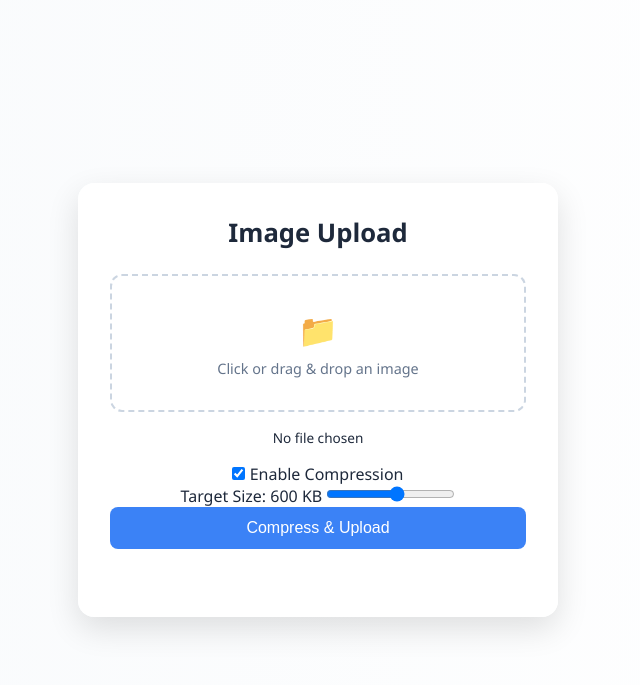
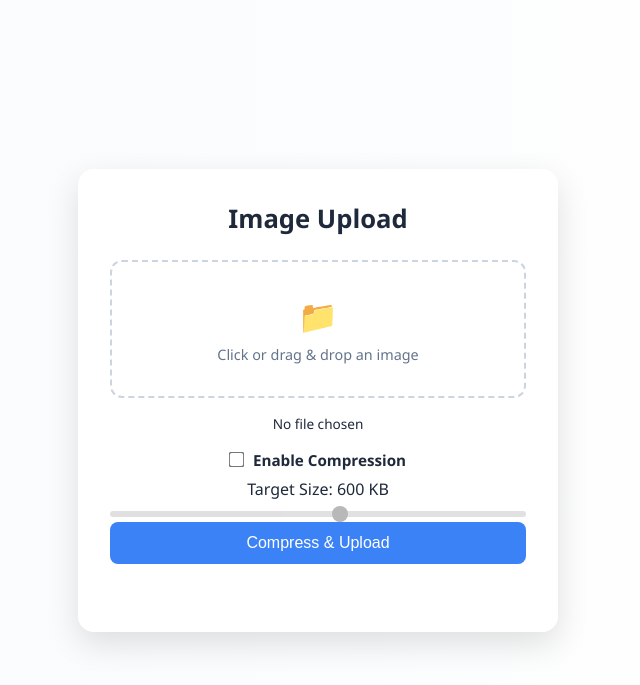
Before and after one commit to bgridtech/images-backend-render, a Flask app: page / in a window 1280 px wide. Shown: the top 685 px of the page, without its empty margins (322-962 px from the left). Run offline with Flask 2, Linux system fonts and the light colour scheme; some libraries are stand-ins or nearby versions.

Commit message:
Update index.html

```diff
--- a/templates/index.html
+++ b/templates/index.html
@@ -7,6 +7,66 @@
   <script src="https://cdn.jsdelivr.net/npm/browser-image-compression@2.0.1/dist/browser-image-compression.js"></script>
   <script src="https://cdn.jsdelivr.net/npm/socket.io-client@4.5.0/dist/socket.io.min.js"></script>
   <link rel="stylesheet" href="/static/style.css">
+  <style>
+    /* Compression checkbox */
+    .compression-toggle {
+      font-weight: bold;
+      font-size: 0.95rem;
+      display: inline-block;
+      margin-bottom: 8px;
+    }
+
+    .compression-toggle input[type="checkbox"] {
+      transform: scale(1.2);
+      margin-right: 6px;
+      cursor: pointer;
+    }
+
+    /* Compression slider */
+    #compressionSlider {
+      width: 100%;
+      height: 6px;
+      border-radius: 5px;
+      background: #ccc;
+      appearance: none;
+      cursor: not-allowed;
+      opacity: 0.6;
+      transition: background 0.2s, opacity 0.2s;
+    }
+
+    #compressionSlider.active {
+      background: #2563eb;
+      cursor: pointer;
+      opacity: 1;
+    }
+
+    #compressionSlider::-webkit-slider-thumb {
+      appearance: none;
+      height: 16px;
+      width: 16px;
+      border-radius: 50%;
+      background: #1e40af;
+      cursor: pointer;
+    }
+
+    #compressionSlider:disabled::-webkit-slider-thumb {
+      background: #888;
+      cursor: not-allowed;
+    }
+
+    #compressionSlider::-moz-range-thumb {
+      height: 16px;
+      width: 16px;
+      border-radius: 50%;
+      background: #1e40af;
+      cursor: pointer;
+    }
+
+    #compressionSlider:disabled::-moz-range-thumb {
+      background: #888;
+      cursor: not-allowed;
+    }
+  </style>
 </head>
 <body>
   <div class="card">
@@ -20,13 +80,13 @@
     <div class="file-name" id="fileName">No file chosen</div>
 
     <div class="compression-settings">
-      <label>
-        <input type="checkbox" id="enableCompression" checked />
+      <label class="compression-toggle">
+        <input type="checkbox" id="enableCompression" />
         Enable Compression
       </label>
       <div id="compressionControls">
         <label for="compressionSlider">Target Size: <span id="targetSizeLabel">600</span> KB</label>
-        <input type="range" id="compressionSlider" min="100" max="1000" value="600" step="50" />
+        <input type="range" id="compressionSlider" min="100" max="1000" value="600" step="50" disabled />
       </div>
     </div>
 
@@ -66,9 +126,9 @@
   const resultUrl    = document.getElementById('resultUrl');
   const copyBtn      = document.getElementById('copyBtn');
 
-  const enableCompression   = document.getElementById('enableCompression');
-  const compressionSlider   = document.getElementById('compressionSlider');
-  const targetSizeLabel     = document.getElementById('targetSizeLabel');
+  const enableCompression = document.getElementById('enableCompression');
+  const compressionSlider = document.getElementById('compressionSlider');
+  const targetSizeLabel   = document.getElementById('targetSizeLabel');
 
   let currentFile = null;
   let isUploading = false;
@@ -83,6 +143,12 @@
 
   compressionSlider.addEventListener('input', () => {
     targetSizeLabel.textContent = compressionSlider.value;
+  });
+
+  enableCompression.addEventListener('change', () => {
+    const enabled = enableCompression.checked;
+    compressionSlider.disabled = !enabled;
+    compressionSlider.classList.toggle('active', enabled);
   });
 
   dropArea.addEventListener('click', () => fileInput.click());
@@ -129,6 +195,10 @@
 
       if (enableCompression.checked) {
         const targetSizeMB = parseInt(compressionSlider.value) / 1024;
+
+        if (currentFile.size <= targetSizeMB * 1024 * 1024) {
+          toUpload = currentFile; // skip compression
+        } else {
           stageLabel.textContent = 'Compressing… 0%';
           compressBar.style.display = 'block';
 
@@ -142,6 +212,7 @@
               stageLabel.textContent = `Compressing… ${p}%`;
             }
           });
+        }
       }
 
       const base64Data = await toBase64(toUpload);
```
Lines whose indentation alone changed are shown as unchanged.
